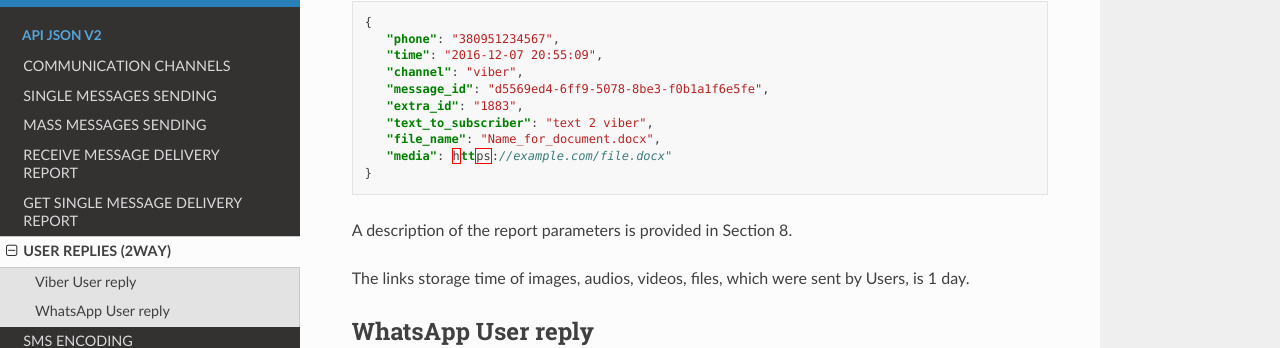
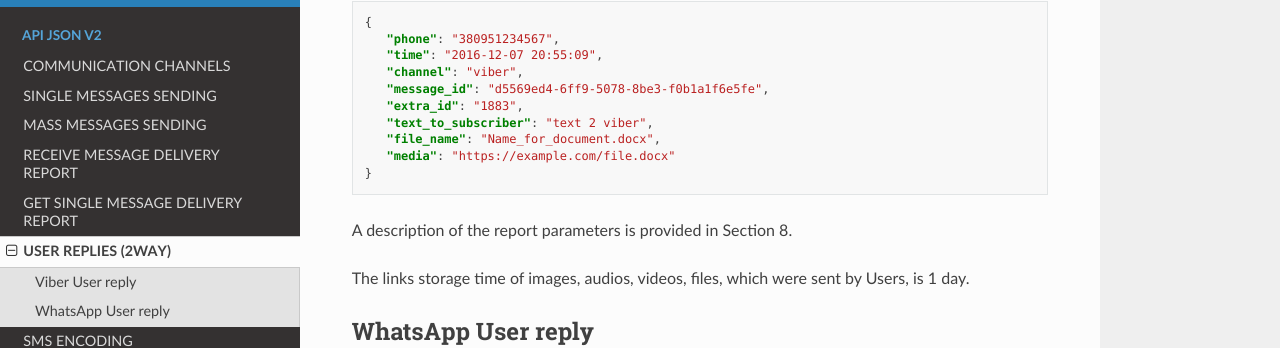
Before and after one commit to bestblast/GMS_Hyber_API, a Sphinx documentation site: the page built from docs/source/chapter6.rst, in a window 1280 px wide and 900 px high, scrolled down 992 px. Shown: the part 111-459 px from the top of the window. Built offline with Sphinx 7.4.7 and the Read the Docs theme 2.0.0, drawn with Linux system fonts in a browser that asks for light colours.

Commit message:
Update chapter6.rst

```diff
--- a/docs/source/chapter6.rst
+++ b/docs/source/chapter6.rst
@@ -57,7 +57,7 @@ Example of Viber User reply with media file:
       "extra_id": "1883",
       "text_to_subscriber": "text 2 viber",
       "file_name": "Name_for_document.docx",
-      "media": https://example.com/file.docx"
+      "media": "https://example.com/file.docx"
    }
 
 A description of the report parameters is provided in Section 8.
```
